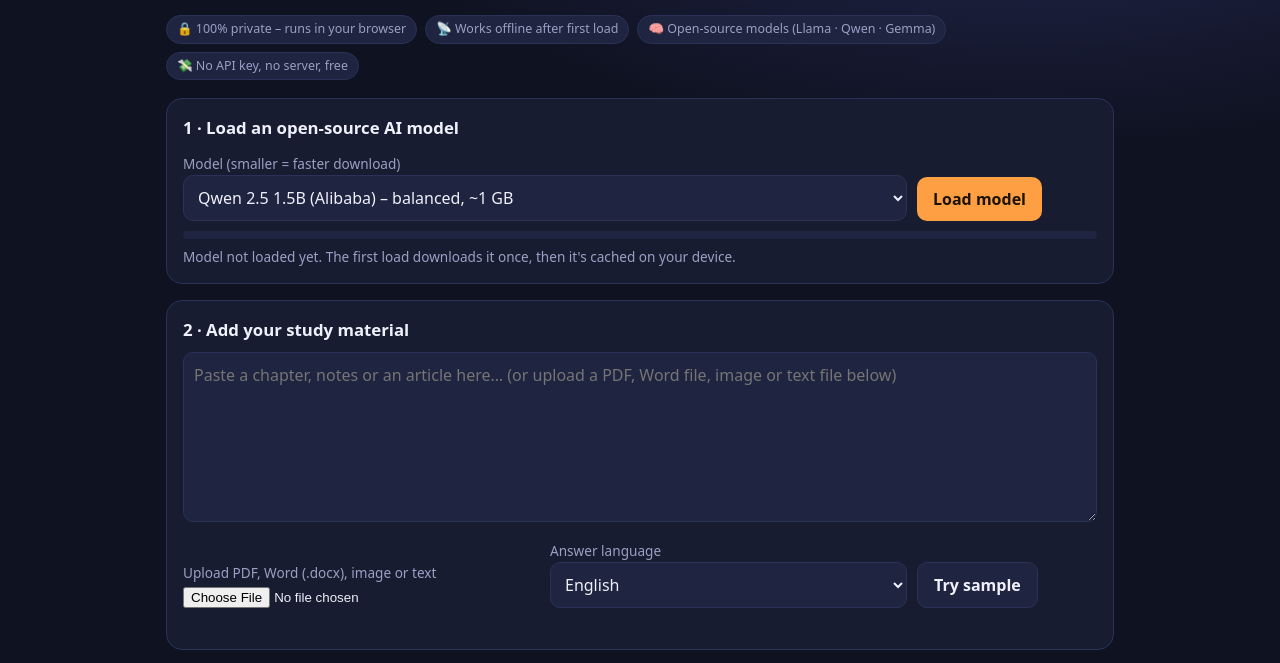
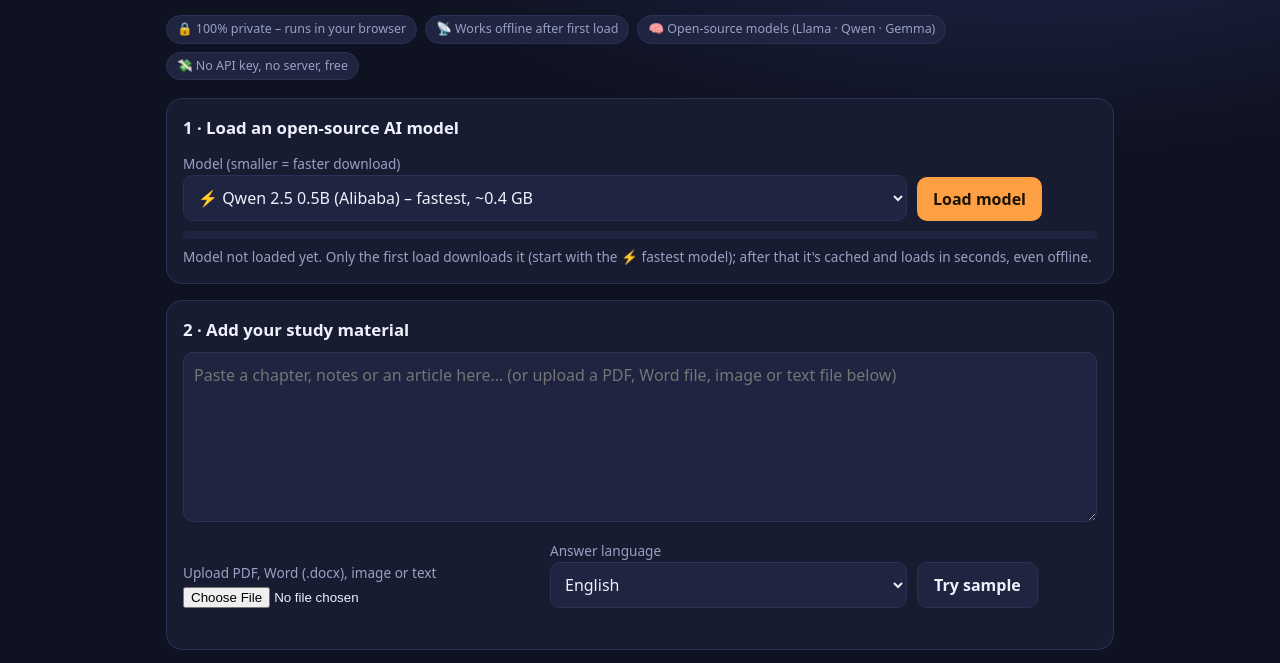
Before and after one commit to Krishna142010/saarthi, a plain HTML site: page index.html in a window 1280 px wide. Shown: the part 95-758 px from the top of the page. Drawn offline with Linux system fonts and the light colour scheme.

Commit message:
Revise model options and status text in index.html
Updated model options and status message for clarity.

```diff
--- a/index.html
+++ b/index.html
@@ -83,15 +83,16 @@
       <div>
         <label for="model">Model (smaller = faster download)</label>
         <select id="model">
-          <option value="Llama-3.2-1B-Instruct-q4f16_1-MLC">Llama 3.2 1B (Meta) – fast, ~0.7 GB</option>
-          <option value="Qwen2.5-1.5B-Instruct-q4f16_1-MLC" selected>Qwen 2.5 1.5B (Alibaba) – balanced, ~1 GB</option>
+          <option value="Qwen2.5-0.5B-Instruct-q4f16_1-MLC" selected>⚡ Qwen 2.5 0.5B (Alibaba) – fastest, ~0.4 GB</option>
+          <option value="Llama-3.2-1B-Instruct-q4f16_1-MLC">Llama 3.2 1B (Meta) – balanced, ~0.7 GB</option>
+          <option value="Qwen2.5-1.5B-Instruct-q4f16_1-MLC">Qwen 2.5 1.5B (Alibaba) – better quality, ~1 GB</option>
           <option value="gemma-2-2b-it-q4f16_1-MLC">Gemma 2 2B (Google) – best quality, ~1.6 GB</option>
         </select>
       </div>
       <div style="flex:0 0 auto"><button id="loadBtn">Load model</button></div>
     </div>
     <div class="bar"><i id="bar"></i></div>
-    <div class="status" id="status">Model not loaded yet. The first load downloads it once, then it's cached on your device.</div>
+    <div class="status" id="status">Model not loaded yet. Only the first load downloads it (start with the ⚡ fastest model); after that it's cached and loads in seconds, even offline.</div>
   </div>
 
   <div class="card">
```
